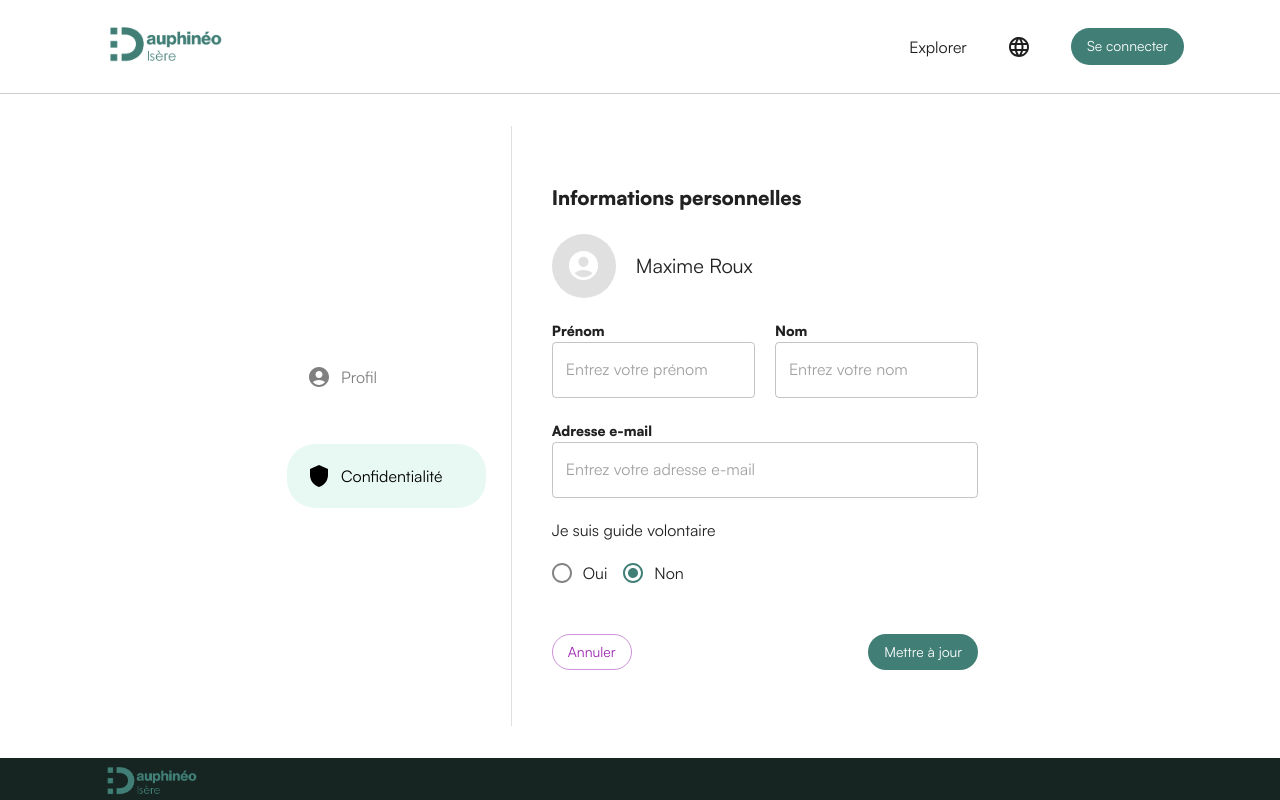
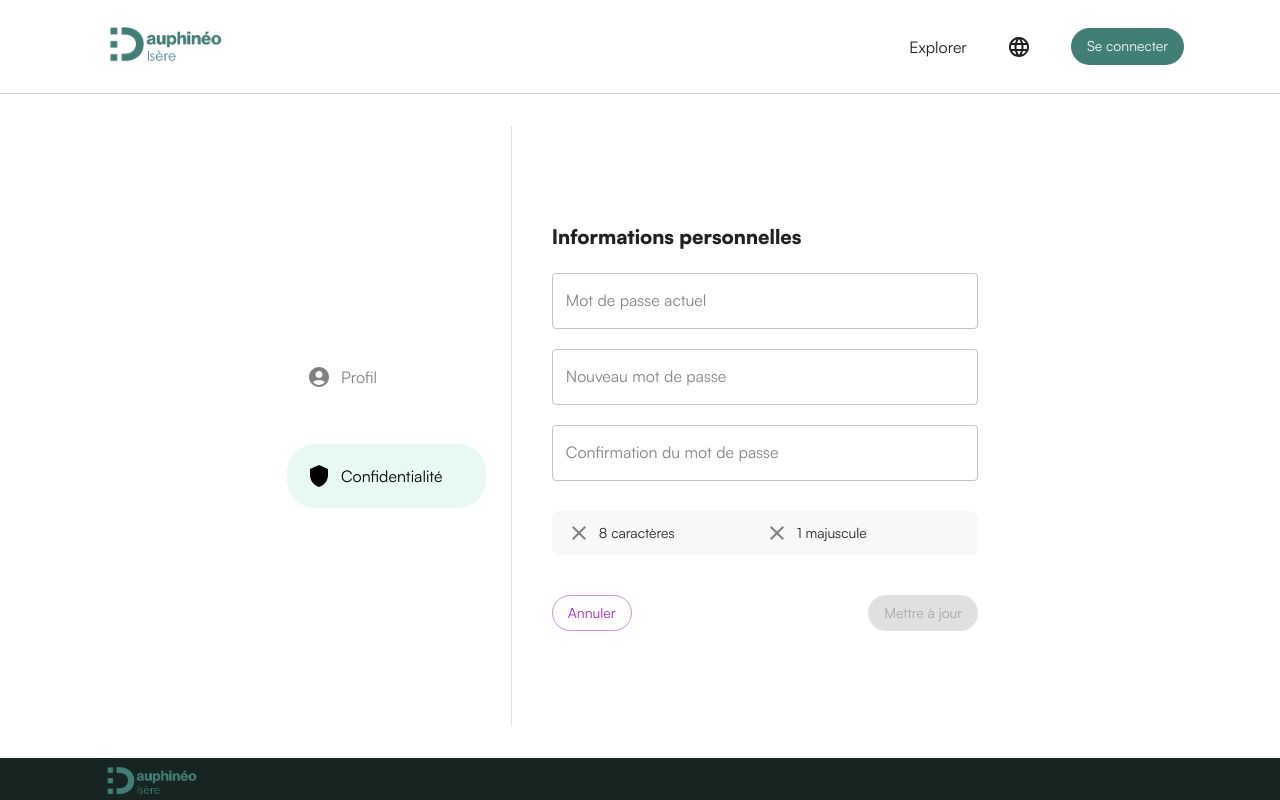
Before and after one commit to aravenad/dauphineo, a React (Vite) app in the folder frontend/: page /mon-compte in a window 1280 px wide. Both pictures are taken after a click on the button "Confidentialité". Shown: the top 800 px of the page. Built offline with nearby package versions, Linux system fonts and the light colour scheme.

Commit message:
MonCompte.tsx page design complete

```diff
--- /dev/null
+++ b/frontend/src/components/Confidentialite.tsx
@@ -0,0 +1,167 @@
+import { useState } from "react";
+import { Box, Typography, TextField} from "@mui/material";
+import CheckIcon from "@mui/icons-material/Check";
+import CloseIcon from "@mui/icons-material/Close";
+import {ButtonCustom} from "./mui_custom";
+
+const Confidentialite = () => {
+    const [currentPassword, setCurrentPassword] = useState("");
+    const [newPassword, setNewPassword] = useState("");
+    const [confirmPassword, setConfirmPassword] = useState("");
+    const [newPasswordError, setNewPasswordError] = useState("");
+    const [confirmPasswordError, setConfirmPasswordError] = useState("");
+    const [isEightChars, setIsEightChars] = useState(false);
+    const [hasUppercase, setHasUppercase] = useState(false);
+
+    // Validation dynamique du nouveau mot de passe
+    const validatePassword = (value: string) => {
+        setIsEightChars(value.length >= 8);
+        setHasUppercase(/[A-Z]/.test(value));
+    };
+
+    // Gestion du changement du champ "nouveau mot de passe"
+    const handleNewPasswordChange = (e: React.ChangeEvent<HTMLInputElement>) => {
+        const value = e.target.value;
+        setNewPassword(value);
+        validatePassword(value);
+
+        // Validation des erreurs spécifiques
+        if (/\s/.test(value)) {
+            setNewPasswordError("Le mot de passe ne doit pas contenir d'espaces.");
+        } else if (value.length < 8 || !/[A-Z]/.test(value)) {
+            setNewPasswordError("Le mot de passe doit contenir au moins 8 caractères et une majuscule.");
+        } else {
+            setNewPasswordError("");
+        }
+    };
+
+    // Gestion du changement du champ "confirmation"
+    const handleConfirmPasswordChange = (e: React.ChangeEvent<HTMLInputElement>) => {
+        const value = e.target.value;
+        setConfirmPassword(value);
+
+        if (newPassword && value !== newPassword) {
+            setConfirmPasswordError("Les mots de passe ne correspondent pas.");
+        } else {
+            setConfirmPasswordError("");
+        }
+    };
+
+    // Réinitialisation des champs
+    const handleCancel = () => {
+        setCurrentPassword("");
+        setNewPassword("");
+        setConfirmPassword("");
+        setNewPasswordError("");
+        setConfirmPasswordError("");
+        setIsEightChars(false);
+        setHasUppercase(false);
+    };
+
+    return (
+        <Box
+            sx={{
+                width: "100%",
+                padding: "20px",
+                display: "flex",
+                flexDirection: "column",
+                gap: "20px",
+            }}
+        >
+            {/* Titre */}
+            <Typography variant="h6" sx={{ fontWeight: "bold", textAlign: "left" }}>
+                Informations personnelles
+            </Typography>
+
+            {/* Mot de passe actuel */}
+            <TextField
+                label="Mot de passe actuel"
+                variant="outlined"
+                type="password"
+                fullWidth
+                value={currentPassword}
+                onChange={(e) => setCurrentPassword(e.target.value)}
+            />
+
+            {/* Nouveau mot de passe */}
+            <TextField
+                label="Nouveau mot de passe"
+                variant="outlined"
+                type="password"
+                fullWidth
+                value={newPassword}
+                onChange={handleNewPasswordChange}
+                error={Boolean(newPasswordError)}
+                helperText={newPasswordError}
+            />
+
+            {/* Confirmation du mot de passe */}
+            <TextField
+                label="Confirmation du mot de passe"
+                variant="outlined"
+                type="password"
+                fullWidth
+                value={confirmPassword}
+                onChange={handleConfirmPasswordChange}
+                error={Boolean(confirmPasswordError)}
+                helperText={confirmPasswordError}
+            />
+
+            {/* Conditions pour un mot de passe sûr */}
+            <Box
+                sx={{
+                    display: "flex",
+                    backgroundColor: "#f8f8f8",
+                    padding: "10px 15px",
+                    borderRadius: "8px",
+                    marginTop: "10px",
+                }}
+            >
+                <Box
+                    sx={{
+                        display: "flex",
+                        alignItems: "center",
+                        gap: "8px",
+                        width: "50%", // Chaque condition occupe 50% du conteneur parent
+                    }}
+                >
+                    {isEightChars ? <CheckIcon sx={{ color: "green" }} /> : <CloseIcon sx={{ color: "gray" }} />}
+                    <Typography variant="body2">8 caractères</Typography>
+                </Box>
+                <Box
+                    sx={{
+                        display: "flex",
+                        alignItems: "center",
+                        gap: "8px",
+                        width: "50%",
+                    }}
+                >
+                    {hasUppercase ? <CheckIcon sx={{ color: "green" }} /> : <CloseIcon sx={{ color: "gray" }} />}
+                    <Typography variant="body2">1 majuscule</Typography>
+                </Box>
+            </Box>
+
+            {/* Boutons Annuler et Mettre à jour */}
+            <Box
+                sx={{
+                    display: "flex",
+                    justifyContent: "space-between",
+                    marginTop: "20px",
+                }}
+            >
+                <ButtonCustom variant="outlined" color="secondary" onClick={handleCancel}>
+                    Annuler
+                </ButtonCustom>
+                <ButtonCustom
+                    variant="contained"
+                    color="primary"
+                    disabled={!isEightChars || !hasUppercase || Boolean(newPasswordError) || Boolean(confirmPasswordError)}
+                >
+                    Mettre à jour
+                </ButtonCustom>
+            </Box>
+        </Box>
+    );
+};
+
+export default Confidentialite;
--- a/frontend/src/pages/MonCompte.tsx
+++ b/frontend/src/pages/MonCompte.tsx
@@ -4,6 +4,7 @@ import ShieldIcon from "@mui/icons-material/Shield";
 import {useState} from "react";
 import {ButtonCustom} from "../components/mui_custom";
 import Profil from "../components/Profil.tsx";
+import Confidentialite from "../components/Confidentialite.tsx";
 
 
 const Sidebar = ({ selected, setSelected }: { selected: string; setSelected: (value: string) => void }) => {    return (
@@ -93,7 +94,7 @@ const MainPage = () => {
                 {selected === "profil" ? (
                     <Profil />
                 ) : selected === "confidentialite" ? (
-                    <Profil />
+                    <Confidentialite />
                 ) : null}
             </Box>
         </Box>
```
